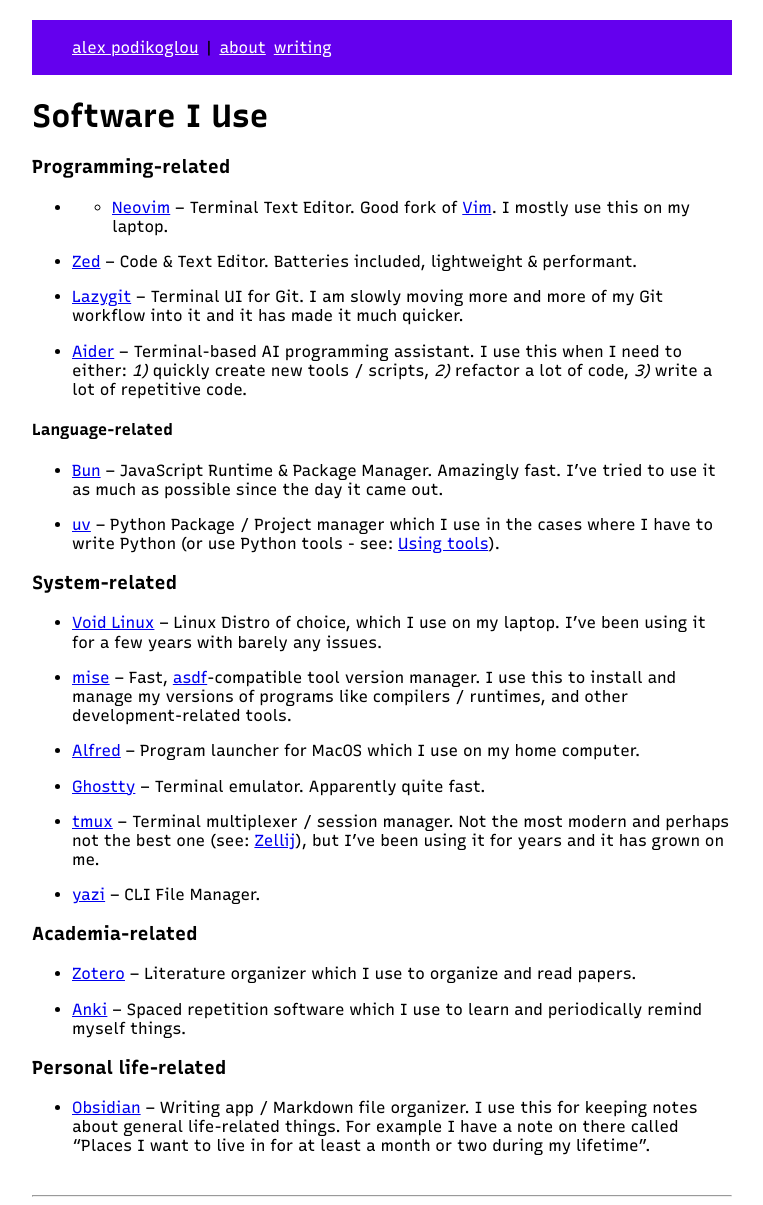
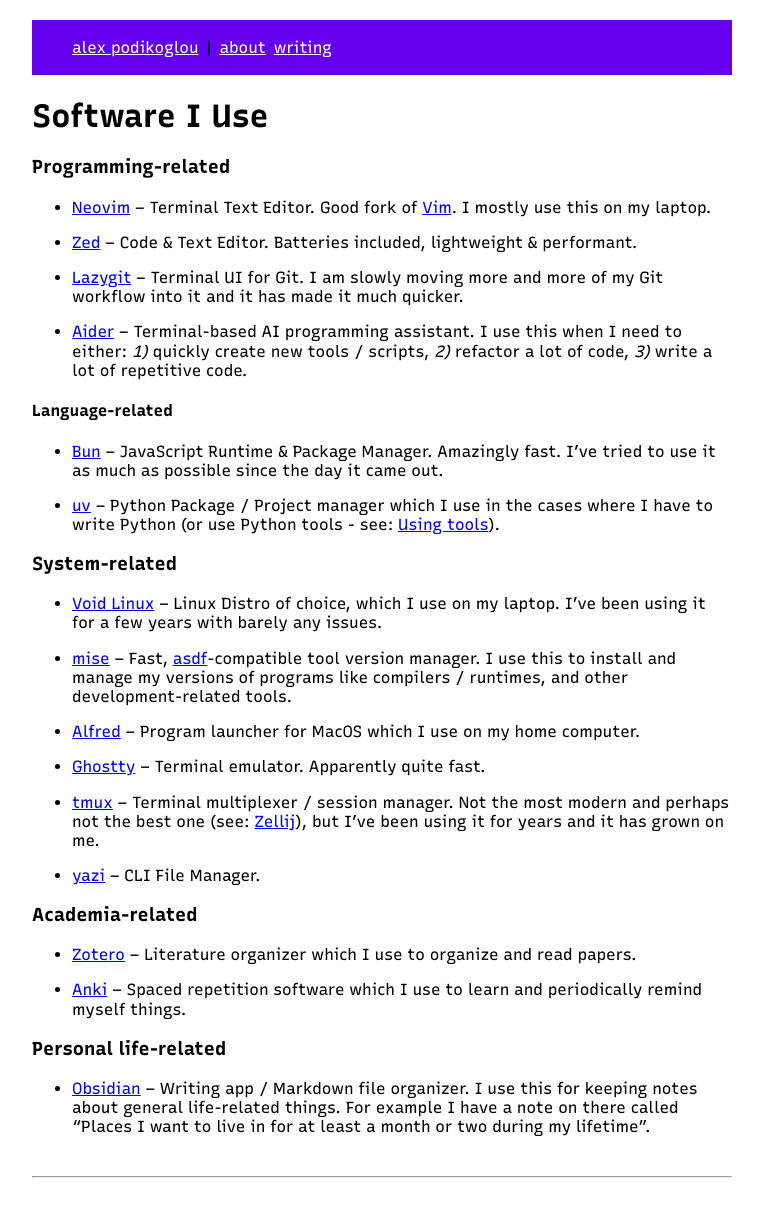
Before and after one commit to podikoglou/podikoglou.eu, a Jekyll site: the page built from _misc/software-i-use.md, in a window 1280 px wide. Shown: the whole page, without its empty margins (258-1021 px from the left). Built offline with Jekyll 4.4.1, drawn with Linux system fonts in a browser that asks for light colours.

```diff
--- a/_misc/software-i-use.md
+++ b/_misc/software-i-use.md
@@ -7,7 +7,7 @@ layout: default
 
 ### Programming-related
 
-- - [Neovim](https://neovim.io) -- Terminal Text Editor. Good fork of
+- [Neovim](https://neovim.io) -- Terminal Text Editor. Good fork of
   [Vim](https://en.wikipedia.org/wiki/Bram_Moolenaar). I mostly use this on my
   laptop.
 
```
